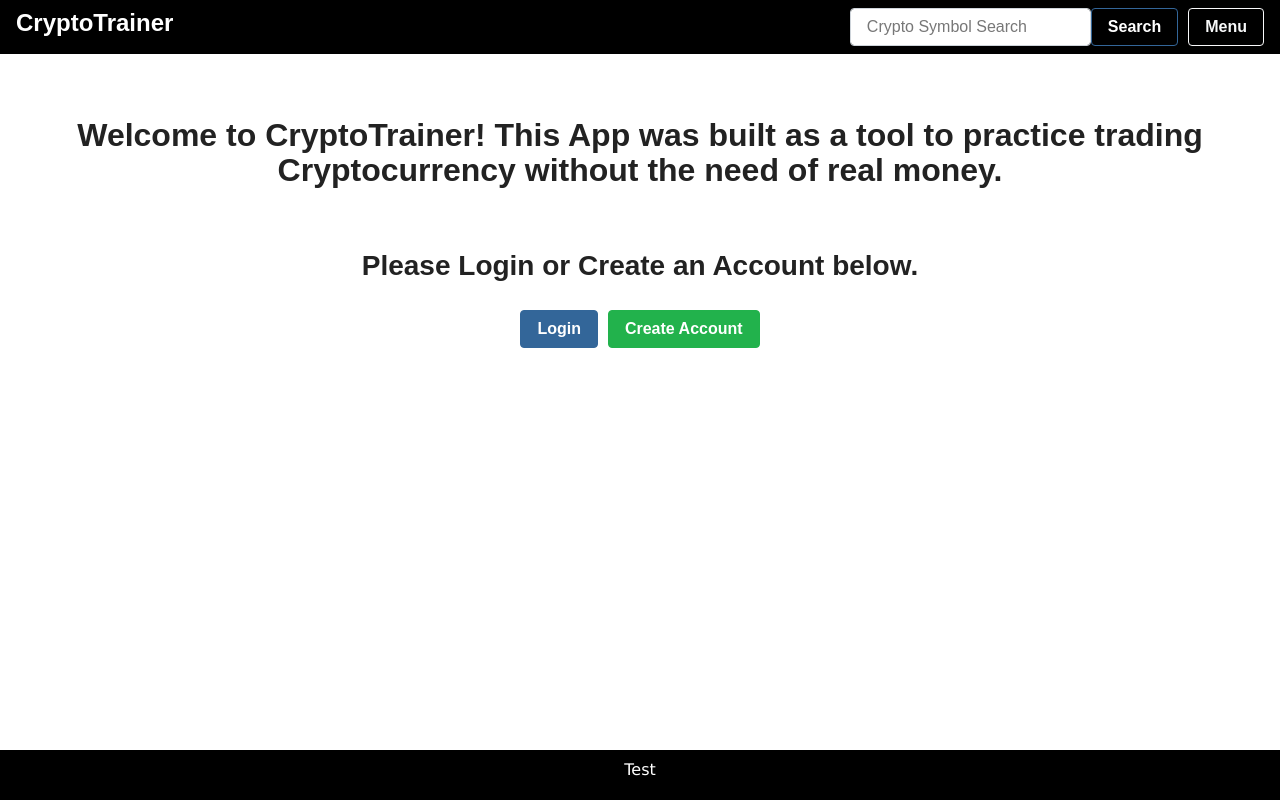
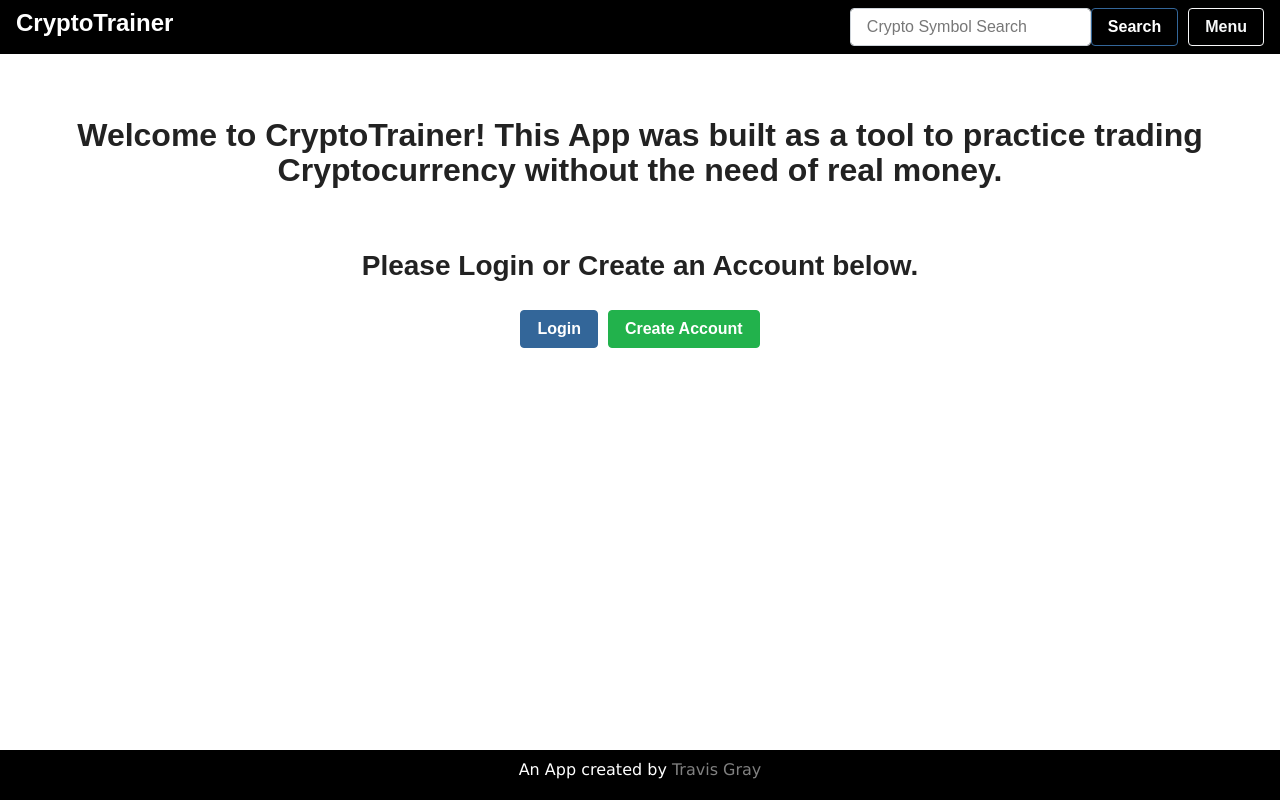
Before and after one commit to Teknix420/CryptoTrainer, a React (Create React App) app in the folder client/: page / in a window 1280 px wide. Built offline with nearby package versions, Linux system fonts and the light colour scheme; a web font is replaced by a local one.

Commit message:
Changed the footer so it doesn't say Test anymore

```diff
--- a/client/src/components/Footer/index.js
+++ b/client/src/components/Footer/index.js
@@ -4,7 +4,8 @@ function Footer() {
     return (
         <footer>
             <div className="container">
-                Test
+                An App created by
+                <a target="_blank" style={{ color: 'grey' }} rel="noopener noreferrer" href="https://github.com/Teknix420"> Travis Gray</a>
             </div>
         </footer>
     )
```
